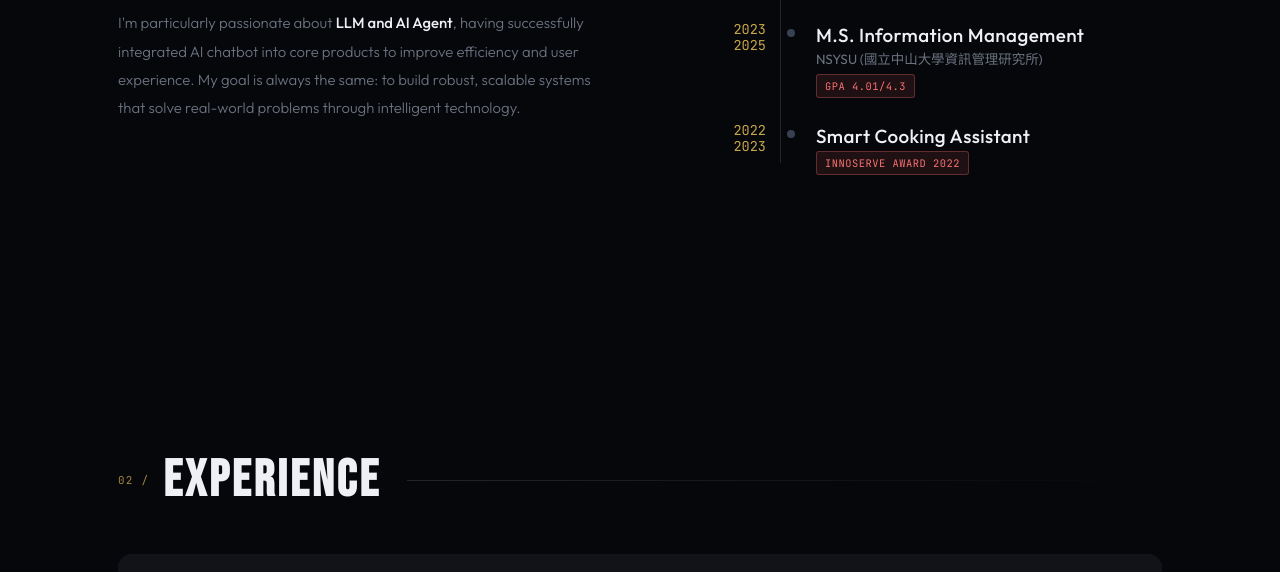
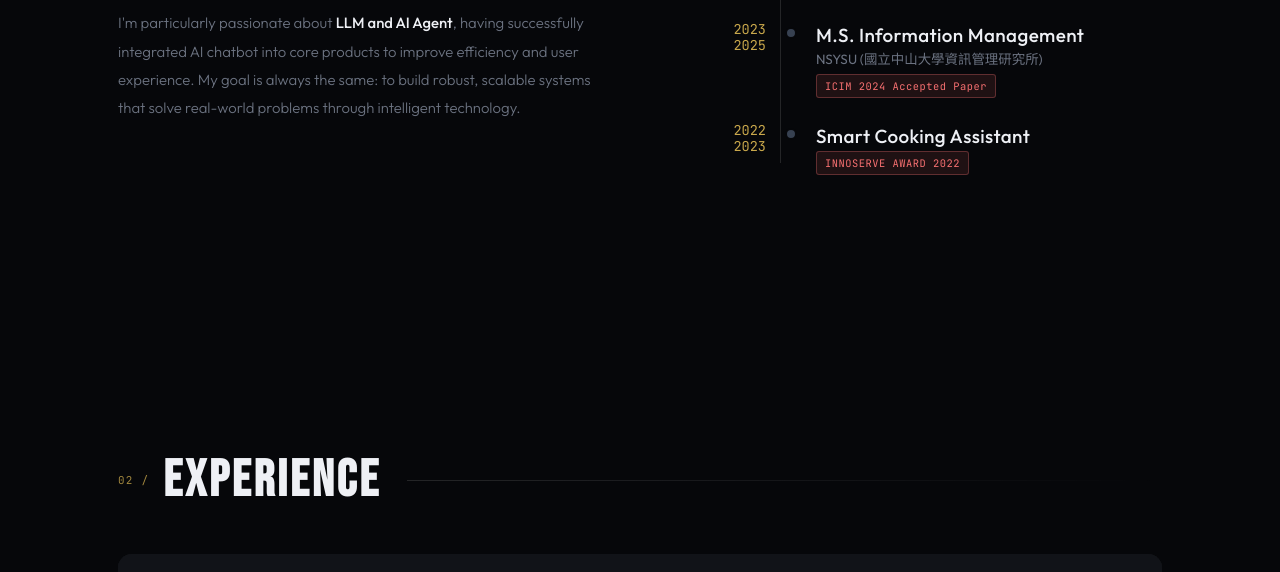
Before and after one commit to jim408401/jim408401.github.io, a plain HTML site: page index.html in a window 1280 px wide. Shown: the part 1195-1767 px from the top of the page. Drawn offline with Linux system fonts and the light colour scheme; animation ran at ten frames a second.

Commit message:
Update timeline badge to reflect accepted paper for ICIM 2024

```diff
--- a/index.html
+++ b/index.html
@@ -130,7 +130,7 @@
             <div class="tl-content">
               <h3 class="tl-title">M.S. Information Management</h3>
               <p class="tl-sub">NSYSU (國立中山大學資訊管理研究所)</p>
-              <span class="tl-badge award">GPA 4.01/4.3</span>
+              <span class="tl-badge award">ICIM 2024 Accepted Paper</span>
             </div>
           </div>
           <div class="timeline-item fi">
```
